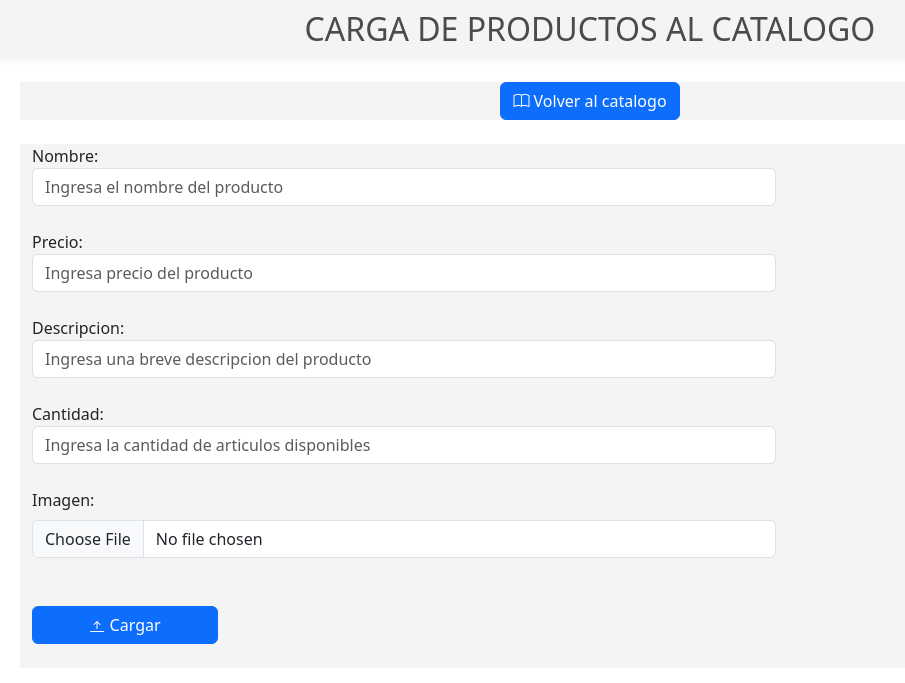
After one commit to TheOldThormas/Tp1_Practica_3, a Flask app: page /cargar in a window 1280 px wide. The commit adds this page. Shown: the top 683 px of the page, without its empty margins (50-955 px from the left). Run offline with Flask 3, Linux system fonts and the light colour scheme; some libraries are stand-ins or nearby versions.

Commit message:
Agregue los cambios que hicimos con el valentin e hice funcional el html

```diff
--- a/app.py
+++ b/app.py
@@ -11,9 +11,9 @@ app.config['MYSQL_PASSWORD']='123456789'
 app.config['MYSQL_DB']='imagenes'
 conexion=MySQL(app)
 
-@app.route('/')
+@app.route('/cargar')
 def productos():
-    return render_template('index.html')
+    return render_template('formulario.html')
 
 @app.route('/subir', methods=['POST'])
 def subir_archivo():
@@ -22,7 +22,13 @@ def subir_archivo():
     imagen = request.files['archivo']
     if imagen.filename == '':
         return 'ningún archivo'
-    if imagen: #Acordarse de poner los .title en cada captura del formulario para que queden los nombres con mayusculas
+    if imagen:
+        producto=request.form.get('producto')
+        producto=producto.title()
+        precio=request.form.get('precio')
+        descripcion=request.form.get('descripcion')
+        descripcion=descripcion.title()
+        cantidad=request.form.get('cantidad')
         nombre_archivo=secure_filename(imagen.filename)
         tipo_archivo=nombre_archivo.rsplit('.', 1)[1]
         nombre_archivo=nombre_archivo.rsplit('.', 1)[0]
@@ -31,14 +37,14 @@ def subir_archivo():
         imagen.save('static/'+nombre_final)
         try:
             cursor=conexion.connection.cursor()
-            sql=f"INSERT INTO `producto` (`imagen_producto`) VALUES ('{nombre_final}');" #La consulta necesita que se le agregue el resto de columnas(nombre ,desc ,etc)
+            sql=f"INSERT INTO `producto` (`nombre_producto`, `precio_producto`, `descripcion_producto`, `cantidad_producto`, `imagen_producto`) VALUES ('{producto}', '{precio}', '{descripcion}', '{cantidad}', '{nombre_final}');"
             cursor.execute(sql)
             conexion.connection.commit()
         except Exception as e:
             print("Error MySQL:", str(e))
-        return redirect('/imagenes')
+        return redirect('/')
 
-@app.route("/imagenes")
+@app.route("/")
 def imagenes():
     try:
         cursor=conexion.connection.cursor()
@@ -47,7 +53,7 @@ def imagenes():
         tabla=cursor.fetchall()
     except Exception as e:
         print("Error MySQL:", str(e))
-    return render_template('imagenes.html',tabla=tabla)
+    return render_template('index.html',tabla=tabla)
 
 if __name__ == '__main__':
     app.run(host='0.0.0.0', port=5000, debug=True)
--- /dev/null
+++ b/templates/formulario.html
@@ -0,0 +1,86 @@
+{%extends './layout.html' %}
+{%block title%}Cargar producto nuevo{%endblock%}
+{% block head %}
+<style>
+
+    h2 {
+        text-align: center; /* Centra el texto */
+        padding: 10px 20px; /* Agrega espacio en los bordes */
+        border-radius: 8px; /* Bordes redondeados */
+        background-color: #f4f4f4; /* Color de fondo grisaseo */
+        color: #4d4a4a; /* Color del texto */
+        box-shadow: 0px 0px 10px 0px rgba(0, 0, 0, 0.1); /* Sombra */
+    }
+
+    input[type="submit"] {
+      width: auto;
+      padding: 10px 20px;
+      background-color: #007bff;
+      color: #fff;
+      border: none;
+      border-radius: 4px;
+      cursor: pointer;
+      transition: background-color 0.3s ease;
+    }
+
+    input[type="submit"]:hover {
+      background-color: hsl(211, 100%, 35%);
+    }
+
+    div{
+
+        background-color: #f4f4f4;
+        margin: 0;
+        padding: 0;
+
+    }
+
+    .contenedor {
+        background-color: #f0f0f0;
+        padding: 20px;
+        border: 1px solid #ccc;
+        border-radius: 8px;
+        box-shadow: 0 0 10px rgba(0, 0, 0, 0.1);
+
+    }
+
+    </style>
+{% endblock %}
+{%block body%}
+<h2 class="text-center" >CARGA DE PRODUCTOS AL CATALOGO</h2>
+<div class="container text-center mt-4">
+    <a href="/" class="btn btn-primary mx-2"><i class="bi bi-book"></i> Volver al catalogo</a>
+</div>
+    <div class="container mt-4">
+        <form action="/subir" method="post" enctype="multipart/form-data">
+            <div class="col-md-8 mt-4 mb-4 ">
+                <label for="producto">Nombre:</label>
+                <input type="text" class="form-control" name="producto" id="producto" placeholder="Ingresa el nombre del producto" required>
+            </div>
+            <div class="col-md-8 mt-4 mb-4">
+                <label for="precio">Precio:</label>
+                <input type="number" class="form-control" name="precio" id="precio" placeholder="Ingresa precio del producto" required>
+            </div>
+            <div class="col-md-8 mt-4 mb-4 ">
+                <label for="descripcion">Descripcion:</label>
+                <input type="text" class="form-control" name="descripcion" id="descripcion" placeholder="Ingresa una breve descripcion del producto" required>
+            </div>
+            <div class="col-md-8 mt-4 mb-4 ">
+                <label for="cantidad">Cantidad:</label>
+                <input type="number" class="form-control" name="cantidad" id="cantidad" placeholder="Ingresa la cantidad de articulos disponibles" required>
+            </div>
+            <div class="col-md-8 mt-4 mb-4 ">
+                <label for="formFile" class="form-label">Imagen:</label>
+                <input class="form-control" type="file" id="formFile" name="archivo" accept="image/*" required>
+              </div>
+            <div>
+                <button type="submit" class="btn btn-primary col-md-2 mt-4 mb-4">
+                    <svg xmlns="http://www.w3.org/2000/svg" width="16" height="16" fill="currentColor" class="bi bi-arrow-bar-up" viewBox="0 0 16 16">
+                        <path fill-rule="evenodd" d="M8 10a.5.5 0 0 0 .5-.5V3.707l2.146 2.147a.5.5 0 0 0 .708-.708l-3-3a.5.5 0 0 0-.708 0l-3 3a.5.5 0 1 0 .708.708L7.5 3.707V9.5a.5.5 0 0 0 .5.5m-7 2.5a.5.5 0 0 1 .5-.5h13a.5.5 0 0 1 0 1h-13a.5.5 0 0 1-.5-.5"/>
+                    </svg>
+                    Cargar
+                </button>
+            </div>
+        </form>
+    </div>
+{%endblock%}
--- a/templates/layout.html
+++ b/templates/layout.html
@@ -5,7 +5,9 @@
     <meta name="viewport" content="width=device-width, initial-scale=1.0">
     <link href="https://cdn.jsdelivr.net/npm/bootstrap@5.3.2/dist/css/bootstrap.min.css" rel="stylesheet" integrity="sha384-T3c6CoIi6uLrA9TneNEoa7RxnatzjcDSCmG1MXxSR1GAsXEV/Dwwykc2MPK8M2HN" crossorigin="anonymous">
     <link rel="stylesheet" href="https://cdn.jsdelivr.net/npm/bootstrap-icons@1.11.1/font/bootstrap-icons.css">
-    <title>{% block tittle %}{% endblock %}</title>
+    <title>{% block title %}{% endblock %}</title>
+    {% block head %}
+    {% endblock %}
 </head>
 <body>
     {% block body %}
```
Also changed, not shown: templates/imagenes.html (deleted, +0 -33 lines), templates/index.html (+31 -5 lines), 1 other file.
